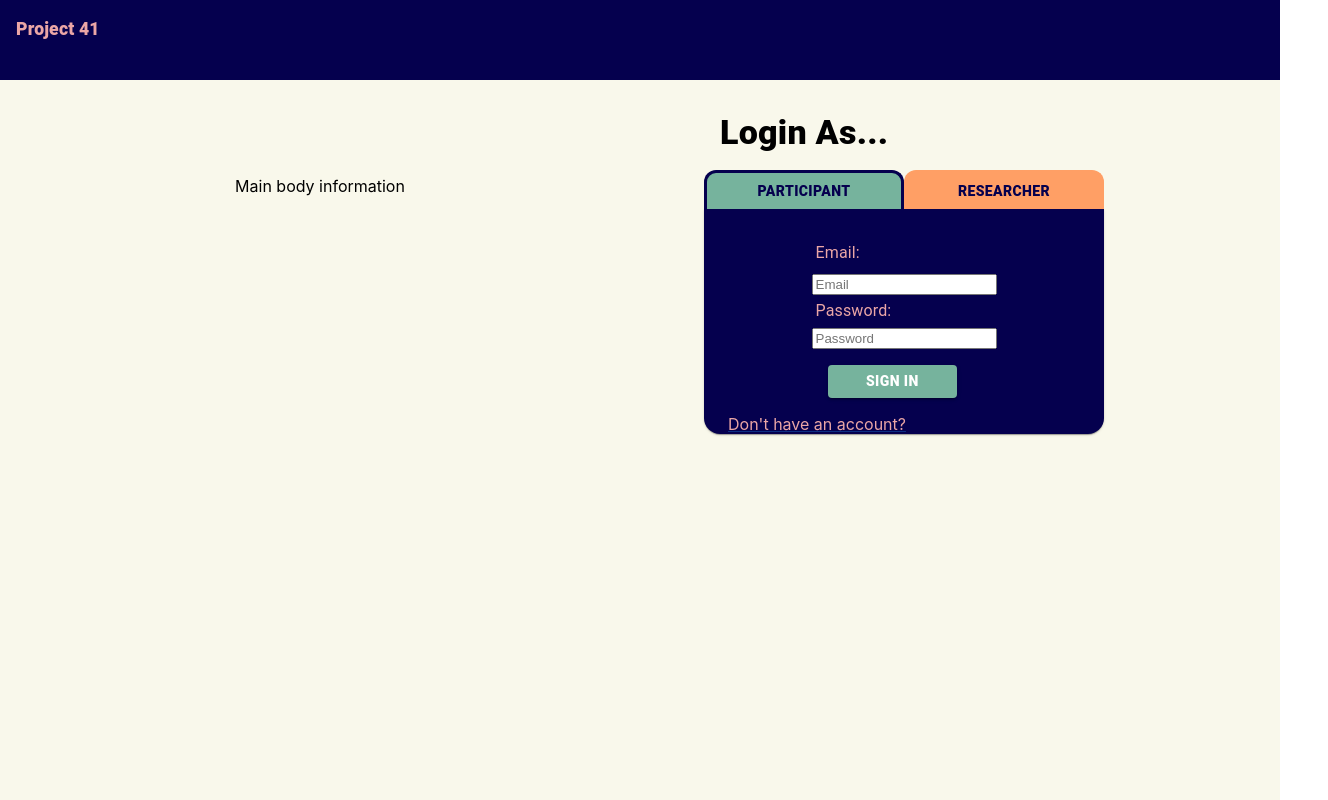
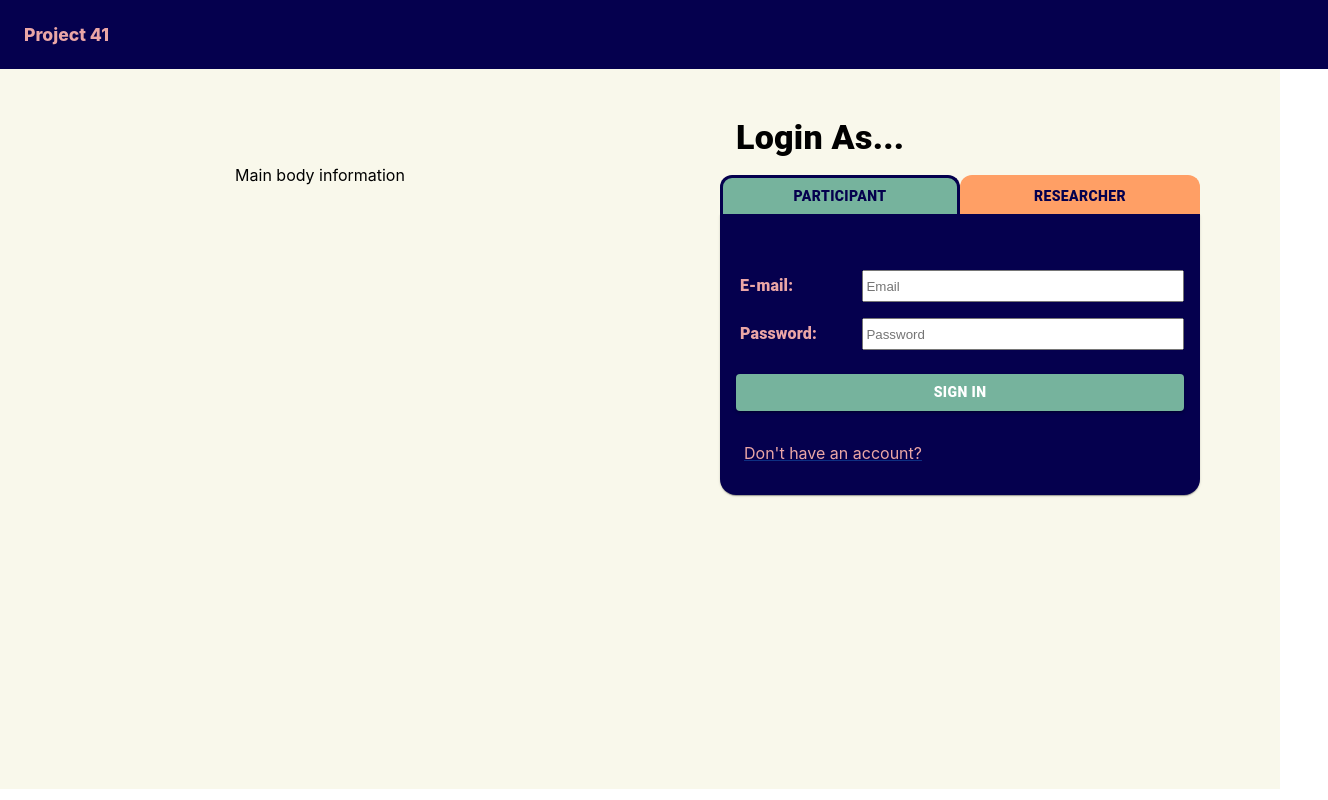
Before and after one commit to snowtheghost/Project41-Frontend, a React (Create React App) app: page /login in a window 1280 px wide. Shown: the whole page, 1328 px wide, since content can reach past the window. Built offline with nearby package versions, Linux system fonts and the light colour scheme.

Commit message:
Clean up Login Screen

```diff
--- a/src/components/Shared/Header.tsx
+++ b/src/components/Shared/Header.tsx
@@ -1,5 +1,7 @@
+import { Link as RouterLink } from 'react-router-dom';
+
 import Box from '@mui/material/Box';
-import Typography from '@mui/material/Typography';
+import Link from '@mui/material/Link';
 
 type Props = {
   title: String;
@@ -13,19 +15,22 @@ const Header = (props: Props) => {
       sx={{
         backgroundColor: '#05004E',
         width: '100%',
-        minHeight: '10%',
+        maxHeight: '10%',
+        padding: '1.5rem',
       }}
     >
-      <Typography
+      <Link
+        component={RouterLink}
+        to='/'
         sx={{
           color: '#EBA6A6',
-          padding: '16px',
           fontSize: '1.1rem',
           fontWeight: 800,
+          textDecoration: 'none',
         }}
       >
         {title}
-      </Typography>
+      </Link>
     </Box>
   );
 };
--- a/src/components/Shared/Layout.jsx
+++ b/src/components/Shared/Layout.jsx
@@ -9,12 +9,10 @@ const Layout = ({ children }) => {
   const navigate = useNavigate();
 
   return (
-    <div style={{ height: 'inherit' }}>
+    <div>
       {/* Other layout content */}
+      <Header title={'Project 41'} />
       {isLoggedIn() && <LogoutButton navigate={navigate} />}
-      <Link to='/' style={{ textDecoration: 'none' }}>
-        <Header title={'Project 41'} />
-      </Link>
       {isLoggedIn() && (
         <nav>
           <ul>
--- a/src/components/UserLogin/LoginContainer.tsx
+++ b/src/components/UserLogin/LoginContainer.tsx
@@ -1,12 +1,11 @@
 import { useState } from 'react';
+import { Link as RouterLink } from 'react-router-dom';
 
-import Box from '@mui/material/Box';
 import Button from '@mui/material/Button';
 import Grid from '@mui/material/Grid';
 import Link from '@mui/material/Link';
 import Paper from '@mui/material/Paper';
 import Typography from '@mui/material/Typography';
-import { Link as RouterLink } from 'react-router-dom';
 
 export type userType = 'Participant' | 'Researcher';
 
@@ -23,21 +22,15 @@ const LoginContainer = (props: Props) => {
   const { handleLogin } = props;
   const [userType, setUserType] = useState<userType>('Participant');
   const [email, setEmail] = useState('');
-  const [password, setPassword] = useState(''); // Pretty bad. Find a better solution
+  const [password, setPassword] = useState('');
 
   return (
-    <Box
-      sx={{
-        display: 'inline-block',
-        justifyContent: 'center',
-        padding: '16px 64px 64px 64px',
-      }}
-    >
+    <Grid container sx={{ padding: '1rem' }}>
       <Typography variant='h4' sx={{ fontWeight: 800, margin: '1rem' }}>
         Login As...
       </Typography>
       <Grid container sx={{ justifyContent: 'center' }}>
-        <Grid item xs={6}>
+        <Grid className='Participant-Button' item xs={6}>
           <Button
             onClick={() => setUserType('Participant')}
             sx={{
@@ -58,7 +51,7 @@ const LoginContainer = (props: Props) => {
             Participant
           </Button>
         </Grid>
-        <Grid item xs={6}>
+        <Grid className='Researcher-Button' item xs={6}>
           <Button
             onClick={() => setUserType('Researcher')}
             sx={{
@@ -83,32 +76,45 @@ const LoginContainer = (props: Props) => {
         sx={{
           backgroundColor: '#05004E',
           height: '100%',
-          width: '400px',
+          width: '100%',
           display: 'inline-block',
           justifyContent: 'center',
-          padding: '24px 0 0 0',
+          padding: '2rem 0',
           borderRadius: 4,
           borderTopLeftRadius: 0,
           borderTopRightRadius: 0,
         }}
       >
         <Grid container sx={{ justifyContent: 'center', width: '100%' }}>
-          <form onSubmit={(e) => handleLogin(e, email, password, userType)}>
-            <Grid item xs={6}>
+          <form
+            onSubmit={(e) => handleLogin(e, email, password, userType)}
+            style={{ width: '100%', padding: '1rem' }}
+          >
+            <Grid
+              container
+              sx={{ justifyContent: 'space-between', padding: '0.5rem 0' }}
+            >
               <Typography
-                sx={{ color: '#EBA6A6', margin: '8px 4px', width: 'auto' }}
+                sx={{ color: '#EBA6A6', fontWeight: 800, margin: '0.25rem' }}
               >
-                Email:
+                E-mail:
               </Typography>
-            </Grid>
               <input
                 type='email'
                 value={email}
                 onChange={(e) => setEmail(e.target.value)}
                 placeholder='Email'
                 required
+                style={{ width: '70%' }}
               />
-            <Typography sx={{ color: '#EBA6A6', margin: '4px' }}>
+            </Grid>
+            <Grid
+              container
+              sx={{ justifyContent: 'space-between', padding: '0.5rem 0' }}
+            >
+              <Typography
+                sx={{ color: '#EBA6A6', fontWeight: 800, margin: '0.25rem' }}
+              >
                 Password:
               </Typography>
               <input
@@ -117,16 +123,17 @@ const LoginContainer = (props: Props) => {
                 onChange={(e) => setPassword(e.target.value)}
                 placeholder='Password'
                 required
+                style={{ width: '70%' }}
               />
+            </Grid>
             <Button
               variant='contained'
               type='submit'
               sx={{
-                padding: '4px',
-                margin: '16px',
-                display: 'block',
-                backgroundColor: '#76B39D',
-                width: '70%',
+                margin: '1rem 0',
+                backgroundColor:
+                  userType === 'Participant' ? '#76B39D' : '#FF9F65',
+                width: '100%',
                 fontWeight: 800,
               }}
             >
@@ -137,13 +144,13 @@ const LoginContainer = (props: Props) => {
 
         <Link
           component={RouterLink}
-          sx={{ color: '#EBA6A6', margin: '16px', padding: '8px' }}
+          sx={{ color: '#EBA6A6', margin: '1rem', padding: '0.5rem' }}
           to='/register'
         >
           Don't have an account?
         </Link>
       </Paper>
-    </Box>
+    </Grid>
   );
 };
 
--- a/src/pages/UserLogin/LoginPage.tsx
+++ b/src/pages/UserLogin/LoginPage.tsx
@@ -1,6 +1,5 @@
 import { useNavigate } from 'react-router-dom';
 
-import Box from '@mui/material/Box';
 import Grid from '@mui/material/Grid';
 
 import LoginContainer from 'src/components/UserLogin/LoginContainer';
@@ -43,20 +42,26 @@ const LoginPage = () => {
         height: '100%',
       }}
     >
-      <Box
+      <Grid
+        item
         className='body'
+        xs={6}
         sx={{
-          width: '50%',
           display: 'inline-grid',
           justifyContent: 'center',
           padding: '96px 0 0 0',
         }}
       >
         Main body information
-      </Box>
-      <Box className='sidebar' sx={{ width: '50%', justifyContent: 'center' }}>
+      </Grid>
+      <Grid
+        item
+        className='sidebar'
+        xs={6}
+        sx={{ justifyContent: 'center', padding: '1rem 4rem 4rem 4rem' }}
+      >
         <LoginContainer handleLogin={handleLogin} />
-      </Box>
+      </Grid>
     </Grid>
   );
 };
```
Lines whose indentation alone changed are shown as unchanged.
